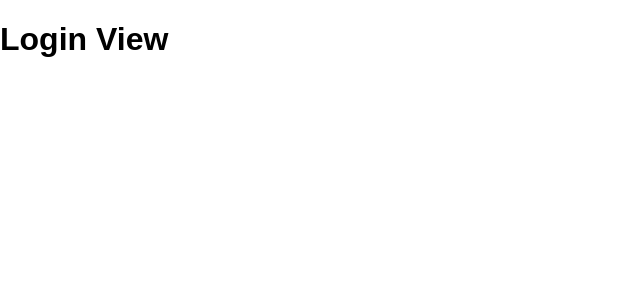
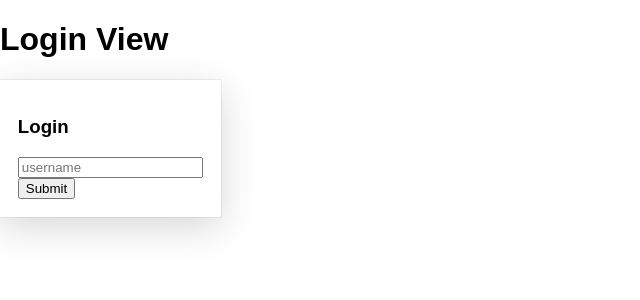
Before and after one commit to ElrohirGT/Chessy, a Vue app in the folder chessy_frontend/: page / in a window 1280 px wide. Shown: the top 300 px of the page, without its empty margins (0-640 px from the left). Built offline with nearby package versions, Linux system fonts and the light colour scheme.

Commit message:
Add: formField component

```diff
--- /dev/null
+++ b/chessy_frontend/src/components/formField.js
@@ -0,0 +1,24 @@
+export default class formField {
+  _fieldName
+  _currentValue
+  _regexPattern = null
+
+  constructor(fieldName = 'text', regexPattern = null) {
+    this._fieldName = fieldName
+    this._currentValue = ''
+    if (regexPattern != null) this._regexPattern = new RegExp(regexPattern)
+  }
+  get fieldName() {
+    return this._fieldName
+  }
+  get currentValue() {
+    return this._currentValue
+  }
+  set currentValue(value) {
+    this._currentValue = value
+  }
+  isValid(value) {
+    if (this._regexPattern == null) return true
+    else return this._regexPattern.test(value)
+  }
+}
--- /dev/null
+++ b/chessy_frontend/src/components/textForm.vue
@@ -0,0 +1,54 @@
+<template>
+  <div class="formBox">
+    <h3>{{ title }}</h3>
+    <form v-for="(field, key) in fields" :key="key">
+      <input v-model="field.currentValue" type="text" :placeholder="field.fieldName" />
+    </form>
+    <button @click="submitForm">{{ submitButtonContent }}</button>
+  </div>
+</template>
+
+<script>
+//import formField from './formField'
+import { isProxy, toRaw } from 'vue'
+
+export default {
+  props: {
+    fields: {
+      type: Array,
+      required: true
+    },
+    title: {
+      type: String,
+      required: true
+    },
+    submitButtonContent: {
+      type: String,
+      required: false,
+      default() {
+        return 'Submit'
+      }
+    }
+  },
+  methods: {
+    submitForm() {
+      this.$emit('submitForm')
+    }
+  },
+  computed: {
+    missingFields() {
+      return ''
+    }
+  }
+}
+</script>
+
+<style scoped>
+.formBox {
+  padding: 2ch;
+  display: block;
+  width: max-content;
+  background-color: white;
+  box-shadow: rgba(0, 0, 0, 0.16) 0px 10px 36px 0px, rgba(0, 0, 0, 0.06) 0px 0px 0px 1px;
+}
+</style>
--- a/chessy_frontend/src/views/GameView.vue
+++ b/chessy_frontend/src/views/GameView.vue
@@ -1,13 +1,9 @@
 <template>
   <main>
-    <h1>Game View </h1>
+    <h1>Game View</h1>
   </main>
 </template>
 
-<script>
+<script></script>
 
-</script>
-
-<style scoped>
-
-</style>
+<style scoped></style>
--- a/chessy_frontend/src/views/LobbyView.vue
+++ b/chessy_frontend/src/views/LobbyView.vue
@@ -1,13 +1,9 @@
 <template>
   <main>
-    <h1>Lobby View </h1>
+    <h1>Lobby View</h1>
   </main>
 </template>
 
-<script>
+<script></script>
 
-</script>
-
-<style scoped>
-
-</style>
+<style scoped></style>
--- a/chessy_frontend/src/views/LoginView.vue
+++ b/chessy_frontend/src/views/LoginView.vue
@@ -1,25 +1,38 @@
 <template>
   <main>
     <h1>Login View</h1>
+    <textForm :fields="this.fields" title="Login" @submit-form="registerUser"></textForm>
   </main>
 </template>
 
 <script>
+import formField from '../components/formField.js'
+import textForm from '../components/textForm.vue'
+import {REGISTER_URL} from '../main.js'
 
-export default{
-  data(){
+export default {
+  components: {
+    textForm
+  },
+  data() {
     return {
-
+      fields: [new formField('username')]
     }
   },
-  methods:{
-    async registerUser(){
-      // Todo
+  methods: {
+    async registerUser() {
+        let options = {
+              method: "POST",
+              headers: { "Content-Type": "text/plain" },
+              body: this.fields[0].currentValue,
+            };
+
+        fetch( REGISTER_URL, options)
+        .then(response=>(response.text()))
+        .then(text=>(console.log(text)))
     }
   }
 }
 </script>
 
-<style scoped>
-
-</style>
+<style scoped></style>
--- a/chessy_frontend/src/views/MissingView.vue
+++ b/chessy_frontend/src/views/MissingView.vue
@@ -1,13 +1,14 @@
 <template>
   <main>
-    <h1>Missing View</h1>
+    <h1>404</h1>
+    <h3>Whoooops....</h3>
+    <p>We're lost in space. The page you were trying to view does not exist.</p>
+    <routerLink to="/">Login</routerLink>
   </main>
 </template>
 
 <script>
-
+import { RouterLink } from 'vue-router'
 </script>
 
-<style scoped>
-
-</style>
+<style scoped></style>
```
